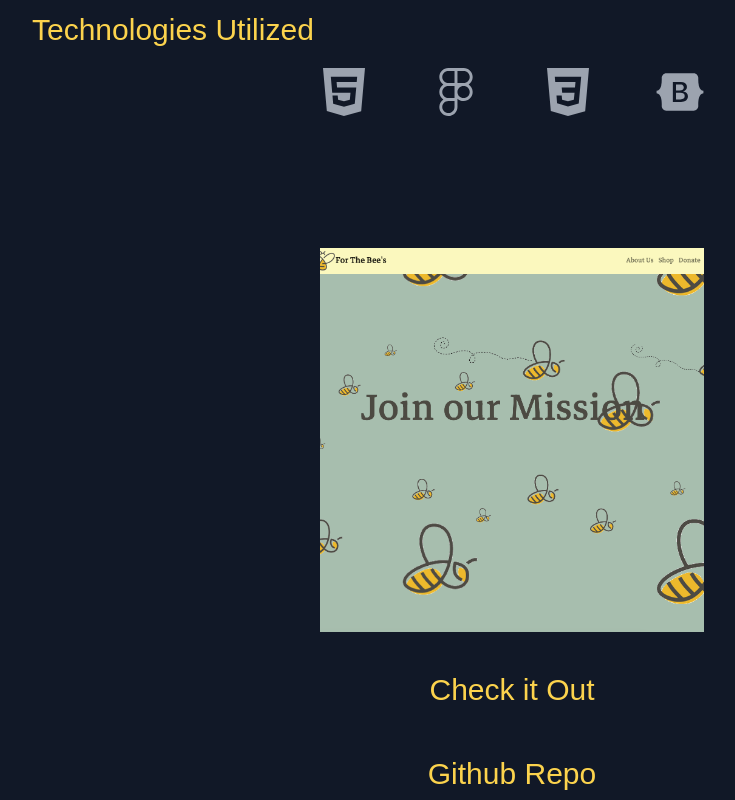
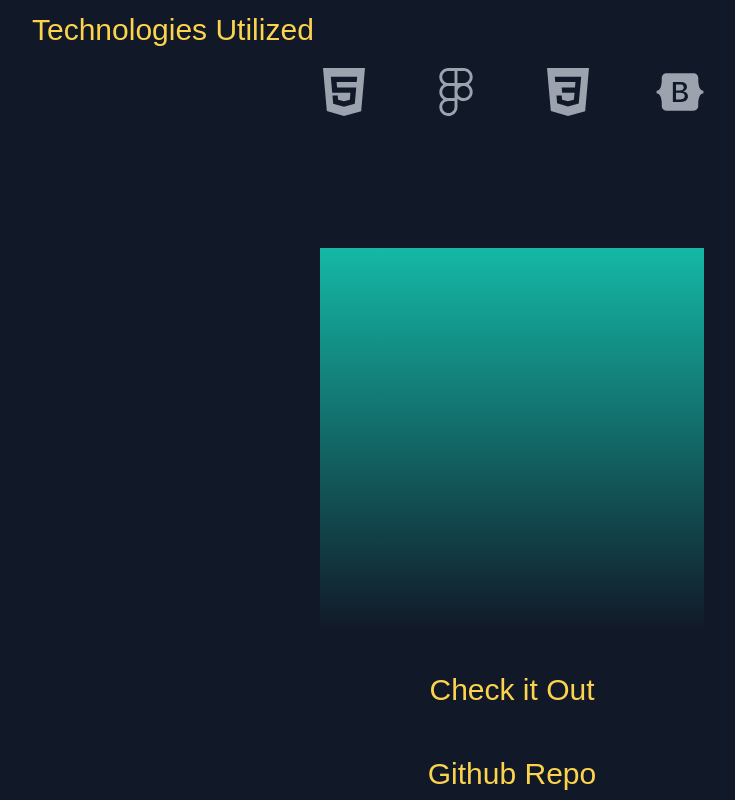
Before and after one commit to shadmanc01/portfolio, a Next.js app: page /portfolio in a window 1280 px wide. Shown: the part 4742-5542 px from the top of the page, without its empty margins (128-863 px from the left). Built offline with nearby package versions, Linux system fonts and the light colour scheme.

Commit message:
removing the rest of them

```diff
--- a/pages/portfolio.js
+++ b/pages/portfolio.js
@@ -26,8 +26,8 @@ import {
   } from "react-icons/si";
 import { BsFillMoonStarsFill } from "react-icons/bs";
 import { useState } from "react";
-import intothegrass from "../public/intothegrass.jpeg";
-import bees from '../public/bees.PNG'
+// import intothegrass from "../public/intothegrass.jpeg";
+// import bees from '../public/bees.PNG'
 import Image from "next/image";
 import Navbar from "./components/Navbar";
 import Link from "next/link";
@@ -166,7 +166,7 @@ export default function portfolio() {
 
           </div>
           <div className="mx-auto bg-gradient-to-b from-teal-500 w-100 h-100 relative overflow-hidden mt-20 md:h-96 md:w-96">
-              <Image src={bees} layout="fill" objectFit="cover" />
+              {/* <Image src={bees} layout="fill" objectFit="cover" /> */}
           </div>
           <Link href='https://shadmanc01.github.io/IntoTheTallGrass/'><h3 className="dark:md:hover:text-sky-300 text-center p-10 text-3xl py-2 text-amber-300 font-medium dark:text-amber-300 md:text-3xl pt-10">Check it Out</h3></Link>
             <Link href='https://github.com/shadmanc01/IntoTheTallGrass'><h3 className="dark:md:hover:text-sky-300 text-center pb-15 p-10 text-3xl py-2 text-amber-300 font-medium dark:text-amber-300 md:text-3xl pt-10">Github Repo</h3></Link>
```
Also changed, not shown: pages/index.js (+8 -8 lines).
